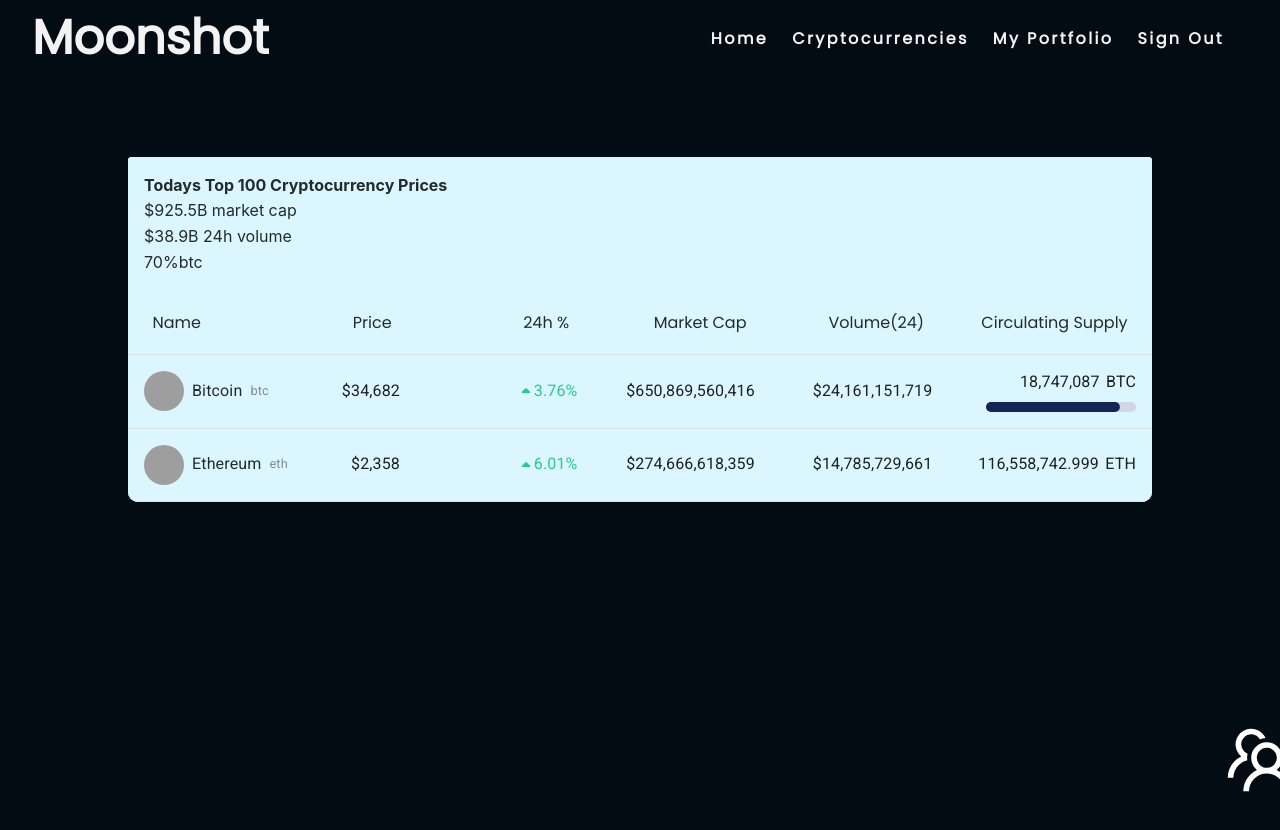
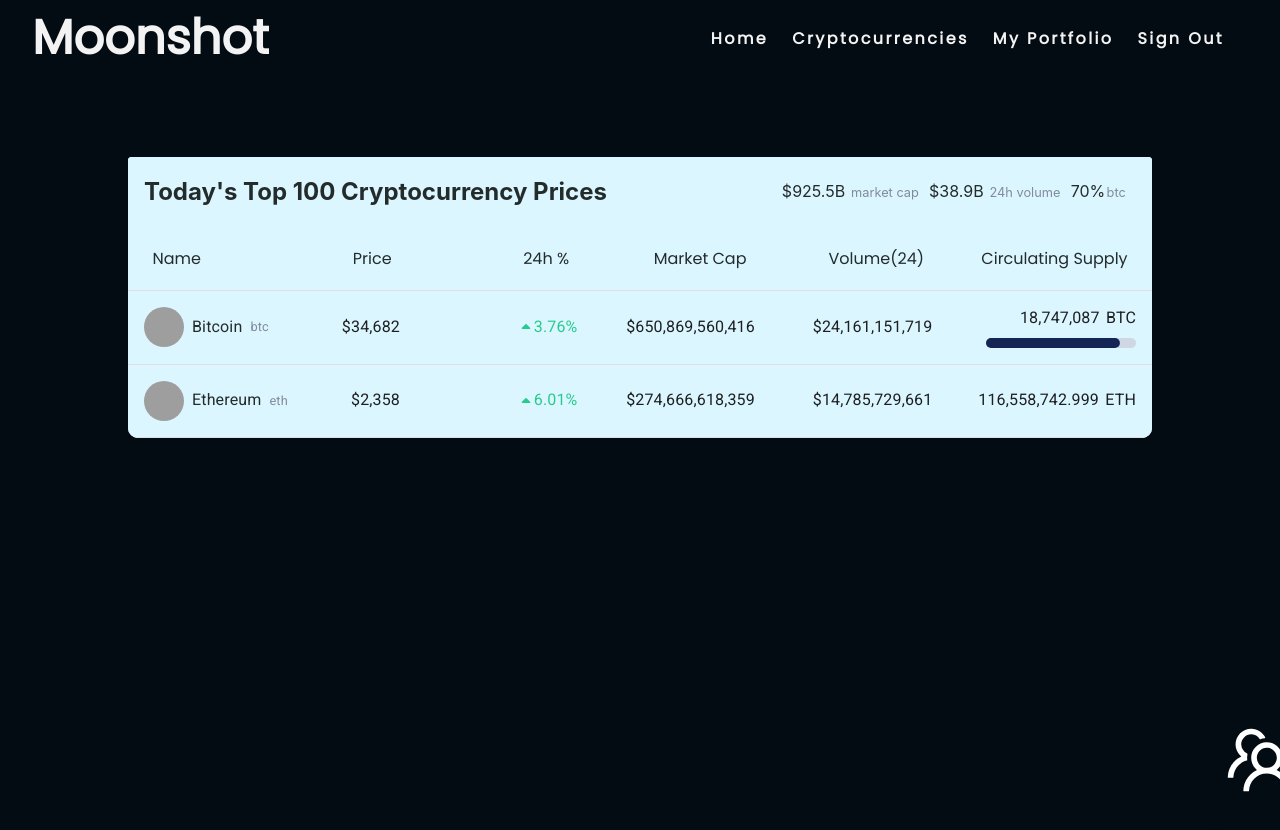
Before and after one commit to IrvHenri/moonshot, a React (Create React App) app in the folder client/: page /currencies in a window 1280 px wide. Shown: the top 830 px of the page. Built offline with nearby package versions, Linux system fonts and the light colour scheme; grey boxes are pictures that could not be loaded.

Commit message:
fixed team data export issue, added coinDetail component

```diff
--- a/client/src/App.js
+++ b/client/src/App.js
@@ -4,7 +4,7 @@ import { BrowserRouter as Router, Switch, Route } from "react-router-dom";
 import Navbar from "./components/Navbar";
 import Landing from "./components/Landing";
 import Cryptocurrencies from "./components/Currencies/index";
-import CoinDetail from "./components/CoinDetail";
+import CoinDetail from "./components/Currencies/CoinDetail";
 import Portfolio from "./components/Portfolio";
 import Login from "./components/Login";
 import Signup from "./components/Signup";
@@ -15,6 +15,7 @@ function App() {
     <div className="App">
       <Router>
         <Navbar />
+
         <Switch>
           <Route exact path="/" component={Landing} />
           <Route path="/currencies" component={Cryptocurrencies} />
--- a/client/src/components/CoinDetail.js
+++ /dev/null
@@ -1,5 +0,0 @@
-import React from "react";
-
-export default function CoinDetail() {
-  return <div></div>;
-}
--- /dev/null
+++ b/client/src/components/Currencies/CoinDetail.css
@@ -0,0 +1,4 @@
+.coin-detail-page {
+  color: yellow;
+  z-index: 100;
+}
--- /dev/null
+++ b/client/src/components/Currencies/CoinDetail.js
@@ -0,0 +1,5 @@
+import React from "react";
+import "./CoinDetail.css";
+export default function CoinDetail() {
+  return <div className="coin-detail-page">ehhhh</div>;
+}
--- a/client/src/components/Currencies/Row.js
+++ b/client/src/components/Currencies/Row.js
@@ -1,3 +1,4 @@
+import React from "react";
 import { Link } from "react-router-dom";
 import TableRow from "@material-ui/core/TableRow";
 import TableCell from "@material-ui/core/TableCell";
@@ -22,6 +23,7 @@ const Row = (props) => {
   } = props;
   const priceStyling =
     price_change_percentage_24h > 0 ? "market-up" : "market-down";
+
   return (
     <TableRow hover role="checkbox" tabIndex={-1}>
       <TableCell align={"left"}>
--- a/client/src/components/Currencies/TableTitle.js
+++ b/client/src/components/Currencies/TableTitle.js
@@ -4,9 +4,9 @@ const { formatMoneyShort } = currencyFormatterHelpers();
 export default function TableTitle(props) {
   const { data } = props;
 
-  const totalMarketCap = data.reduce((acc, val) => acc + val.market_cap, 0);
+  const totalMarketCap = data.reduce((acc, c) => acc + c.market_cap, 0);
   const totalVolumeTwentyFour = data.reduce(
-    (acc, val) => acc + val.market_cap_change_24h,
+    (acc, c) => acc + c.market_cap_change_24h,
     0
   );
   const topCoin = data.reduce((acc, c) =>
@@ -16,12 +16,14 @@ export default function TableTitle(props) {
 
   return (
     <div className="currencies-page-header">
-      <h1>Todays Top 100 Cryptocurrency Prices </h1>
+      <h1>Today's Top 100 Cryptocurrency Prices </h1>
       <div>
         <p>
           ${formatMoneyShort(totalMarketCap)} <small>market cap</small>
         </p>
-        <p>${formatMoneyShort(totalVolumeTwentyFour)} 24h volume</p>
+        <p>
+          ${formatMoneyShort(totalVolumeTwentyFour)} <small>24h volume</small>
+        </p>
         <p>
           {Math.floor(dominance)}%<small>{topCoin.symbol}</small>
         </p>
--- a/client/src/components/Currencies/index.css
+++ b/client/src/components/Currencies/index.css
@@ -6,9 +6,24 @@
   max-width: 1400px;
 }
 .currencies-page-header {
+  display: flex;
+  justify-content: space-between;
+  align-items: center;
   color: var(--secondary-font-color);
   background: var(--secondary-bg-color);
   padding: 1em;
+}
+.currencies-page-header h1 {
+  font-size: 1.5em;
+}
+.currencies-page-header div {
+  display: flex;
+}
+.currencies-page-header div small {
+  font-size: 0.8em;
+  color: #818b9e;
+  margin-left: 0.1em;
+  margin-right: 0.8em;
 }
 
 .currency-table {
--- a/client/src/components/Footer/index.js
+++ b/client/src/components/Footer/index.js
@@ -22,8 +22,8 @@ const Footer = () => {
           </span>
           <h1>Meet The Team</h1>
           <div className="team-container">
-            {teamData.map((member) => (
-              <TeamMember {...member} />
+            {teamData.map((member, index) => (
+              <TeamMember key={index} {...member} />
             ))}
           </div>
         </div>
--- a/client/src/components/Navbar/NavLinks.css
+++ b/client/src/components/Navbar/NavLinks.css
@@ -12,9 +12,10 @@
   font-weight: 800;
   align-self: center;
 }
-
-.nav-links .link:hover,
-.nav-links .link:focus {
+.link:hover {
+  color: var(--accent-btn-color);
+}
+.link:focus {
   border-bottom: 2px solid var(--accent-btn-color);
 }
 
```
Also changed, not shown: client/src/index.js (+6 -6 lines).
